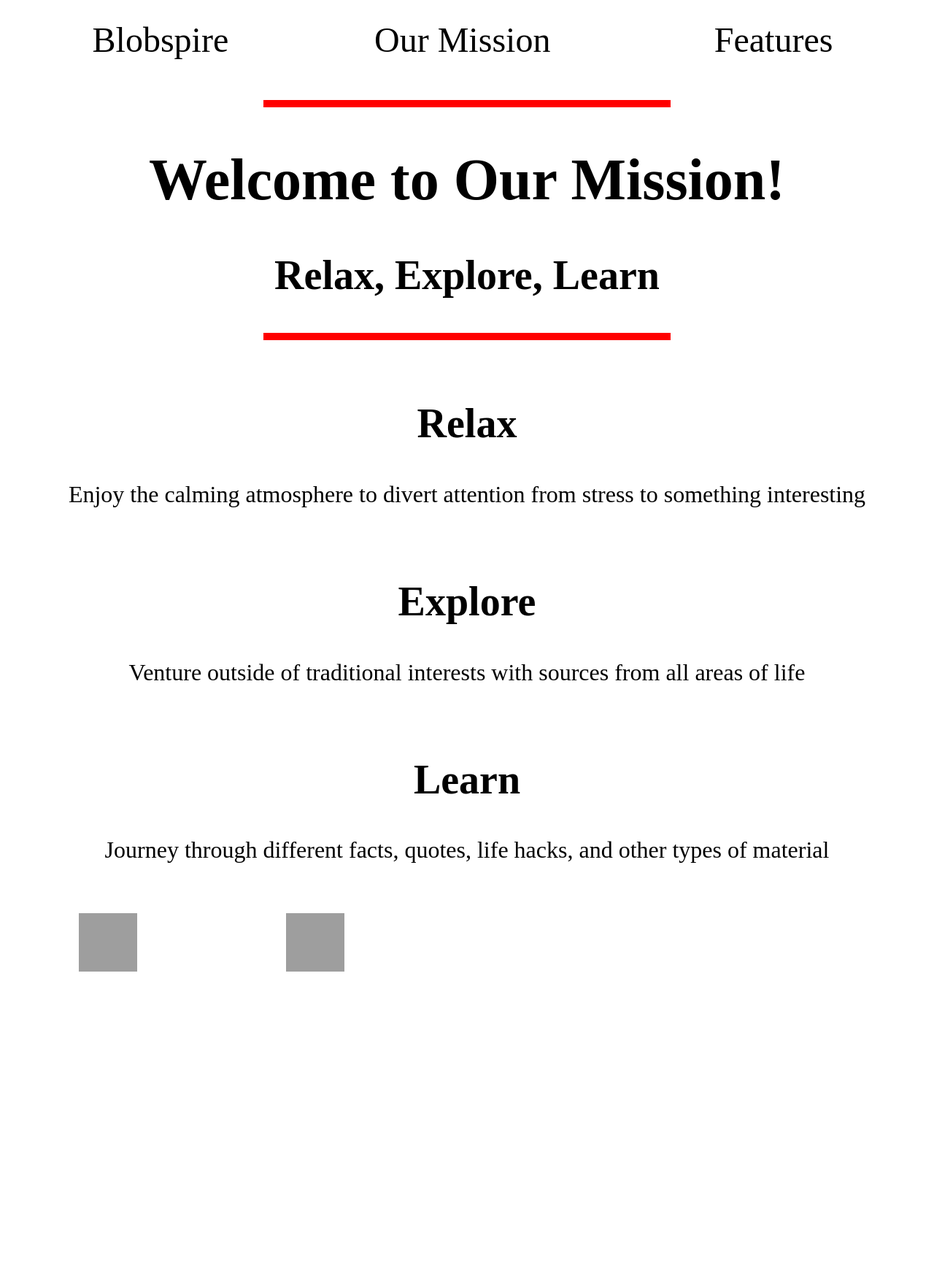
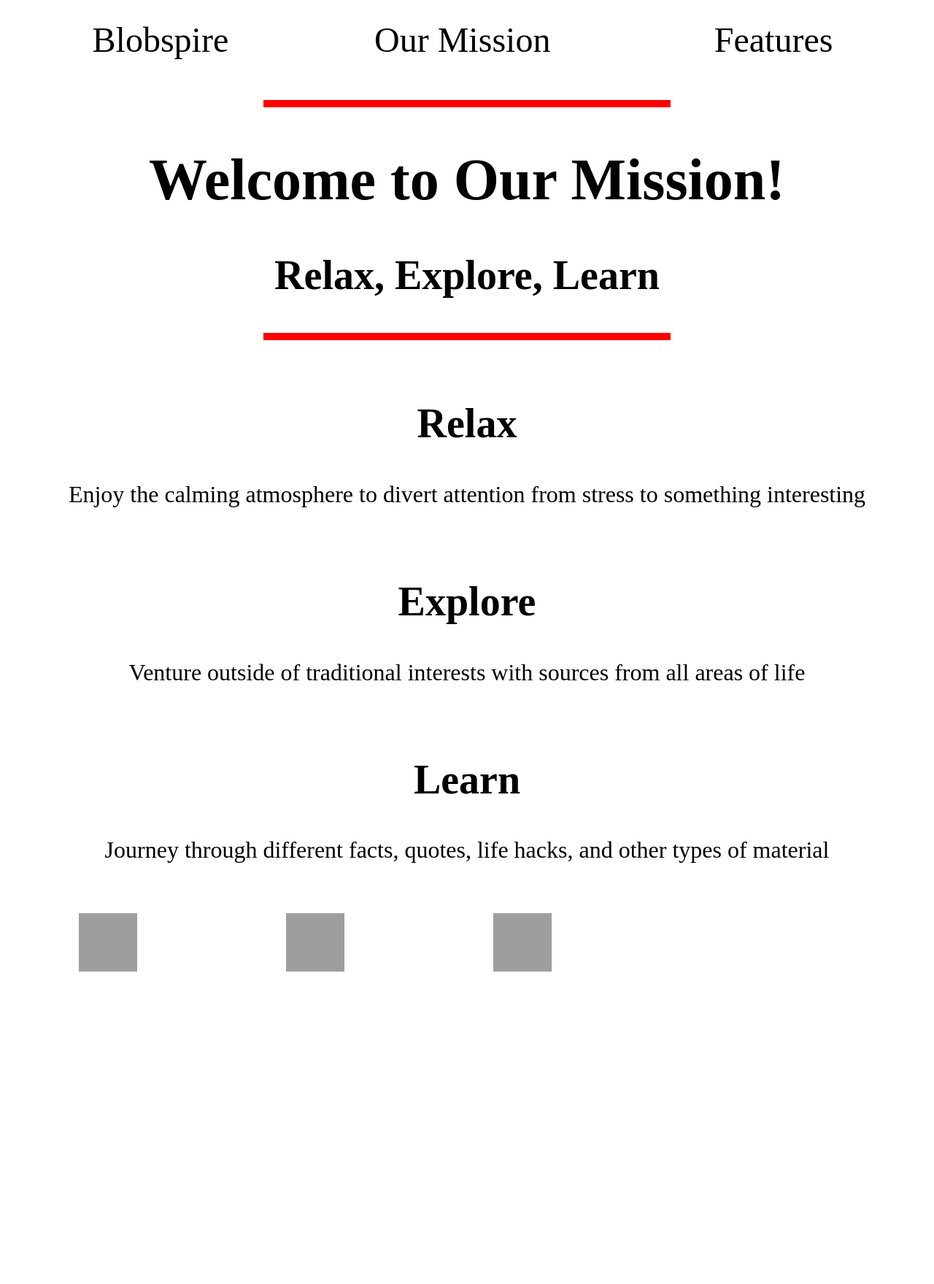
Before and after one commit to blobspire/blobspire.github.io, a Jekyll site: the page ourmission/index.html, which Jekyll copies as it is, in a window 1280 px wide. Shown: the whole page at 73% size. Built offline with Jekyll 4.4.1, drawn with Linux system fonts in a browser that asks for light colours; after the commit the page ends 1359 px from its top, so only the background shows below that; grey boxes are pictures that could not be loaded.

Commit message:
adjust size of div

```diff
--- a/ourmission/index.html
+++ b/ourmission/index.html
@@ -114,8 +114,8 @@ li a.active {
 }
 
 #container {
-width: 500px;
-height: 500px;
+width: 100%;
+height: 100px;
 overflow: hidden;
 border: none;
 white-space: nowrap;
```
